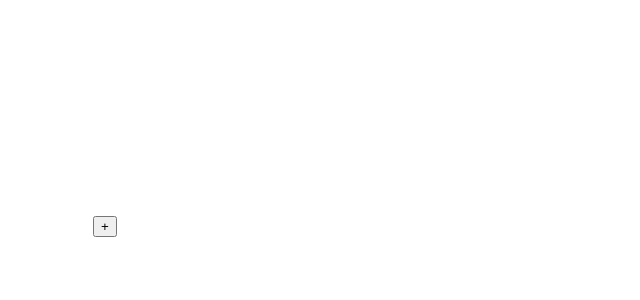
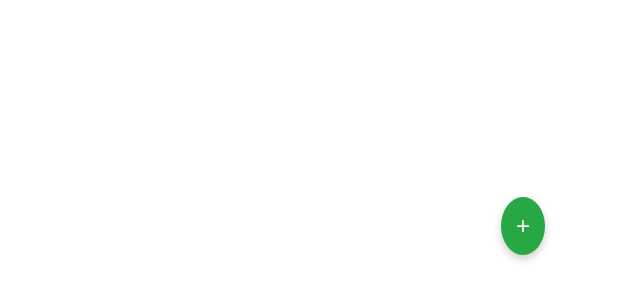
Before and after one commit to saidazimov720/react-8.1, a React (Create React App) app: page / in a window 1280 px wide. Shown: the part 182-482 px from the top of the page, without its empty margins (543-1183 px from the left). Built offline with nearby package versions, Linux system fonts and the light colour scheme.

Commit message:
add the more css

```diff
--- a/src/Components/button.css
+++ b/src/Components/button.css
@@ -1,6 +1,6 @@
 .gradient-button {
     padding: 5px;
-    font-size: 4px;
+    font-size: 25px;
     cursor: pointer;
     border: none;
     background-color: #333;
@@ -14,3 +14,42 @@
   .gradient-button:hover {
     background-color: #555;
   }
+  .blocks-container {
+    width: 100vw;
+    display: flex;
+    flex-wrap: wrap;
+    gap: 20px;
+    padding: 5px;
+    justify-content: start;
+  }
+
+  .block {
+    width: 800px;
+    height: 200px;
+    display: flex;
+    justify-content: center;
+    align-items: center;
+    border-radius: 10px;
+    transition: background 0.3s ease;
+    box-shadow: 0 4px 8px rgba(0, 0, 0, 0.2);
+  }
+
+
+  .add-button {
+    position: relative;
+    right: 200px;
+    /* left: 60px; */
+    padding: 15px;
+    font-size: 24px;
+    color: white;
+    background-color: #28a745;
+    border: none;
+    border-radius: 50%;
+    cursor: pointer;
+    box-shadow: 0 4px 8px rgba(0, 0, 0, 0.2);
+    transition: background-color 0.3s ease;
+  }
+
+  .add-button:hover {
+    background-color: #218838;
+  }
```
